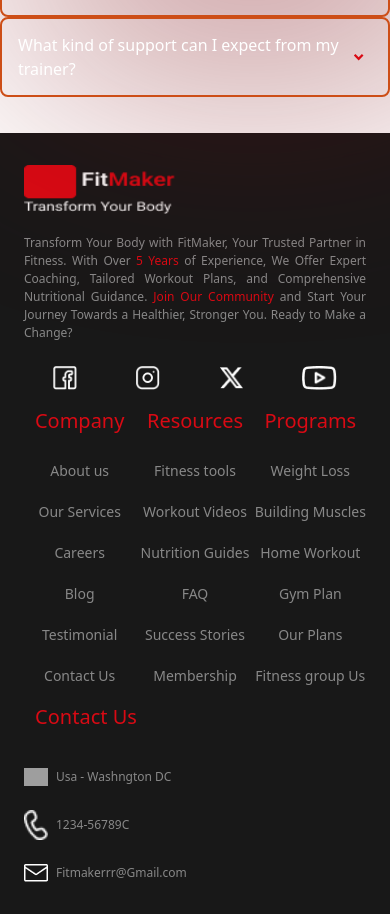
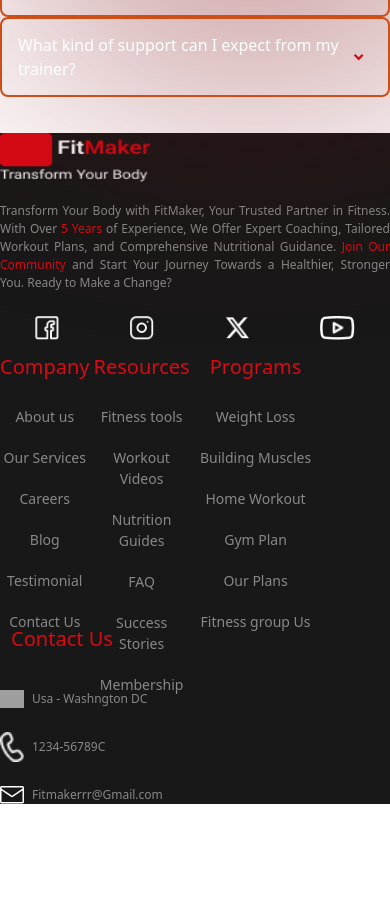
Before and after one commit to 33-af/Fitness-LP, a React (Vite) app: page / in a window 390 px wide. Shown: the part 5420-6334 px from the top of the page. After the commit the page ends 6224 px from the top, so only its background shows below. Built offline with nearby package versions, Linux system fonts and the light colour scheme; grey boxes are pictures that could not be loaded.

Commit message:
update footer responsive

```diff
--- a/src/App.tsx
+++ b/src/App.tsx
@@ -3,7 +3,7 @@
 
 function App() {
   return (
-    <div className="bg-[#1D1D1D] w-full  xl:h-[6000px] xl:py-15 lg:pt-12  pb-8 h-[5101px] ">
+    <div className="bg-[#1D1D1D] w-full  xl:h-[6000px] xl:py-[60px] lg:pt-12  pb-8 h-[5101px] ">
       <Home />
     </div>
 
--- a/src/components/Faq.tsx
+++ b/src/components/Faq.tsx
@@ -7,7 +7,7 @@
   return (
 
 
-    <section className="mx-auto  z-0 relative xl:w-[1244px] xl:mb-20 lg:middle-container lg:mb-[60px]  max-w-[430] mb-9">
+    <section className="mx-auto  z-0 relative xl:w-[1244px] xl:mb-20 lg:middle-container lg:mb-[60px]  max-w-[430px] mb-9">
 
       <div className=" left-0 top-[75px]  z-10  bg-[#77060B] w-[505px] h-[292px] blur-[120px] rounded-full absolute  opacity-40 " />
 
--- a/src/components/Footer.tsx
+++ b/src/components/Footer.tsx
@@ -11,9 +11,10 @@
 const Footer = () => {
     return (
         <footer className=" bg-[#181818]  w-full ">
-            <div className="custom-container xl:pt-[60px]  xl:pb-[67px] lg:pt-8  lg:middle-container max-w-[430] py-8  px-6">
-                <div className="flex flex-col items-center justify-between gap-4 max-w-[430px] w-full sm:flex-row items-start">
-                    <div className="flex flex-col xl:w-[515px] r-3 m lg:w-[361px] r-3  max-w-[430px]  ">
+            <div className="xl:w-[1244px] mx-auto my-0 xl:pt-[60px]  xl:pb-[67px] lg:pt-8  lg:middle-container max-w-[430px]:py-8  max-w-[430px]:px-6">
+                <div className="flex flex-col items-center  gap-3  max-w-[430px]:w-full sm:flex-row items-start">
+
+                    <div className="flex flex-col xl:w-[515px]  lg:w-[361px]   ">
                         <img src={FooterLogo} alt="footer-logo" width={151} height={63} className='xl: w-[151px] h-[63px] lg:w-[135px] h-[22px] mb-4 max-w-[430px] max-w-[132px] max-h-[53px]' />
                         <div className=" text-[#888888] text-justify xl:font-medium mb-6 text-base lg:mb-4 text-[12px]">
                             Transform Your Body with FitMaker, Your Trusted Partner in Fitness. With Over <span className='text-[#D90A14] '>5 Years</span>  of Experience, We Offer Expert Coaching, Tailored Workout Plans, and Comprehensive Nutritional Guidance. <span className='text-[#D90A14] '>Join Our Community</span> and Start Your Journey Towards a Healthier, Stronger You. Ready to Make a Change?
@@ -26,9 +27,9 @@
                         </div>
                     </div>
 
-                    <div className="xl:w-[515px] flex  gap-1  h-[301px]  lg:w-[361px] flex  gap-1   h-[260px]  max-w-[382px] w-full max-h-[280px]  justify-center items-start">
+                    <div className=" flex  gap-1 xl:w-[515px] xl:items-start justify-between xl:h-[301px]  lg:w-[361px]  lg: h-[260px]  max-w-[430px]:w-full max-h-[280px] max-w-[430px]:justify-center items-start">
 
-                        <div className="flex flex-col xl:w-[169px] lg:w-[118px] max-w-[124px] w-full  ">
+                        <div className="flex flex-col xl:max-w-[169px] lg:w-[118px] max-w-[124px]:w-full  ">
                             <h2 className="text-[#D90A14] text-[20px] text-center xl:mb-9 lg:mb-6  max-[430px]:mb-6">
                                 Company
                             </h2>
@@ -41,7 +42,7 @@
                             </div>
                         </div>
 
-                        <div className="flex flex-col xl:w-[169px] lg:w-[118px] max-w-[124px] w-full  ">
+                        <div className="flex flex-col xl:max-w-[169px] lg:w-[118px] max-w-[124px]:w-full  ">
                             <h2 className="text-[#D90A14] text-[20px] text-center xl:mb-9 lg:mb-6  max-[430px]:mb-6">
                                 Resources
                             </h2>
@@ -86,7 +87,7 @@
 
                     </div>
 
-                    <div className="flex flex-col xl:w-[169px] lg:w-[118px] max-w-[124px] w-full  ">
+                    <div className="flex flex-col xl:max-w-[190px] lg:w-[190px] max-w-[124px] w-full  ">
                         <h2 className='text-[#D90A14] text-[20px] text-center mb-9 lg:mb-6'>Contact Us</h2>
                         <div className="flex items-start flex-col">
                             <div className="flex items-center gap-1 mb-6 w-[190px]">
@@ -102,8 +103,6 @@
                                 <img src={EmailICon} alt="Email-icon" width={24} height={24} />
                                 <p className='text-[#888888] text-[12px] ml-1'>Fitmakerrr@Gmail.com</p>
                             </div>
-
-
                         </div>
                     </div>
                 </div>
```
